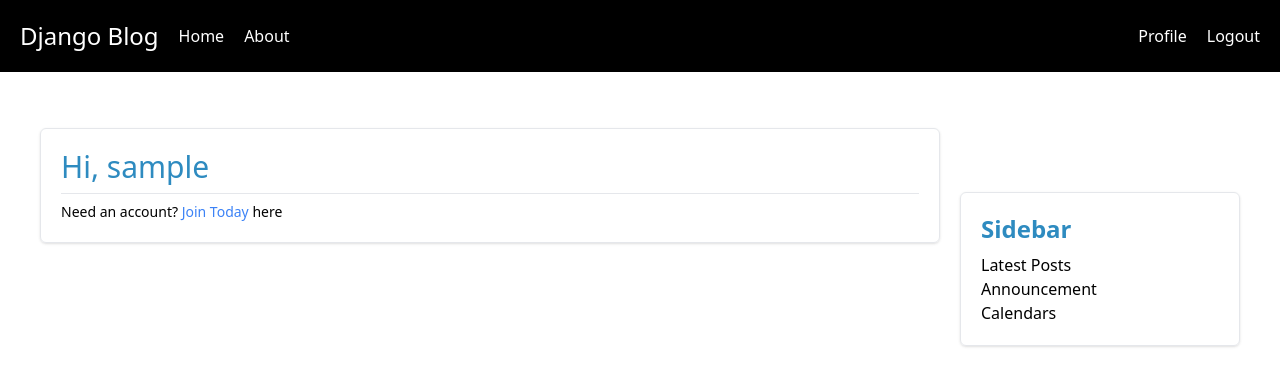
After one commit to itskaramaman/django-soc, a Django app: page /users/profile/ in a window 1280 px wide. The commit adds this page. Shown: the top 386 px of the page. Run offline with Django 5.2, Linux system fonts and the light colour scheme; the visitor is signed in with stand-in values (Sample User, id 1); some libraries are stand-ins or nearby versions.

Commit message:
user profile route secured

```diff
--- a/core/blog/templates/blog/base.html
+++ b/core/blog/templates/blog/base.html
@@ -26,8 +26,10 @@
       </div>
       <div class="flex gap-5 items-center">
         {% if user.is_authenticated %}
+        <li><a href="{% url 'profile' %}">Profile</a></li>
         <form method="POST" action="{% url 'logout' %}">
           {% csrf_token %}
+
           <li><button type="submit">Logout</button></a></li>
         </form>
         {% else %}
--- a/core/core/settings.py
+++ b/core/core/settings.py
@@ -130,3 +130,4 @@ CRISPY_ALLOWED_TEMPLATE_PACKS = "tailwind"
 CRISPY_TEMPLATE_PACK = "tailwind"
 
 LOGIN_REDIRECT_URL = "blog-home"
+LOGIN_URL = 'login'
--- /dev/null
+++ b/core/users/templates/users/profile.html
@@ -0,0 +1,18 @@
+{% extends "blog/base.html" %} {% load tailwind_filters %} {% block content %}
+<div class="border p-5 rounded-md shadow">
+  <h1 class="text-3xl">Hi, {{user.username}}</h1>
+  <hr class="my-2" />
+  <form method="POST">
+    {% csrf_token %}
+    <!-- {{form|crispy}} -->
+    <!-- <button class="bg-blue-500 hover:bg-blue-600 px-2 py-1 text-white rounded-md type="submit">Log In</button> -->
+  </form>
+  <p class="text-sm mt-2">
+    Need an account?
+    <a class="text-blue-500 hover:text-blue-600" href="{% url 'register' %}"
+      >Join Today</a
+    >
+    here
+  </p>
+</div>
+{% endblock content %}
--- a/core/users/urls.py
+++ b/core/users/urls.py
@@ -4,6 +4,7 @@ from . import views
 
 urlpatterns = [
     path('register/', views.register, name="register"),
+    path('profile/', views.profile, name="profile"),
     path(
         'login/',
         auth_views.LoginView.as_view(template_name='users/login.html'),
--- a/core/users/views.py
+++ b/core/users/views.py
@@ -1,6 +1,7 @@
 from django.shortcuts import render, redirect
 from .forms import UserRegisterForm
 from django.contrib import messages
+from django.contrib.auth.decorators import login_required
 
 
 def register(request):
@@ -18,5 +19,7 @@ def register(request):
     return render(request, 'users/register.html', {'form': form})
 
 
-def login(request):
-    return render(request, "users/login.html")
+@login_required
+def profile(request):
+    print(request.user.is_authenticated)
+    return render(request, "users/profile.html")
```
